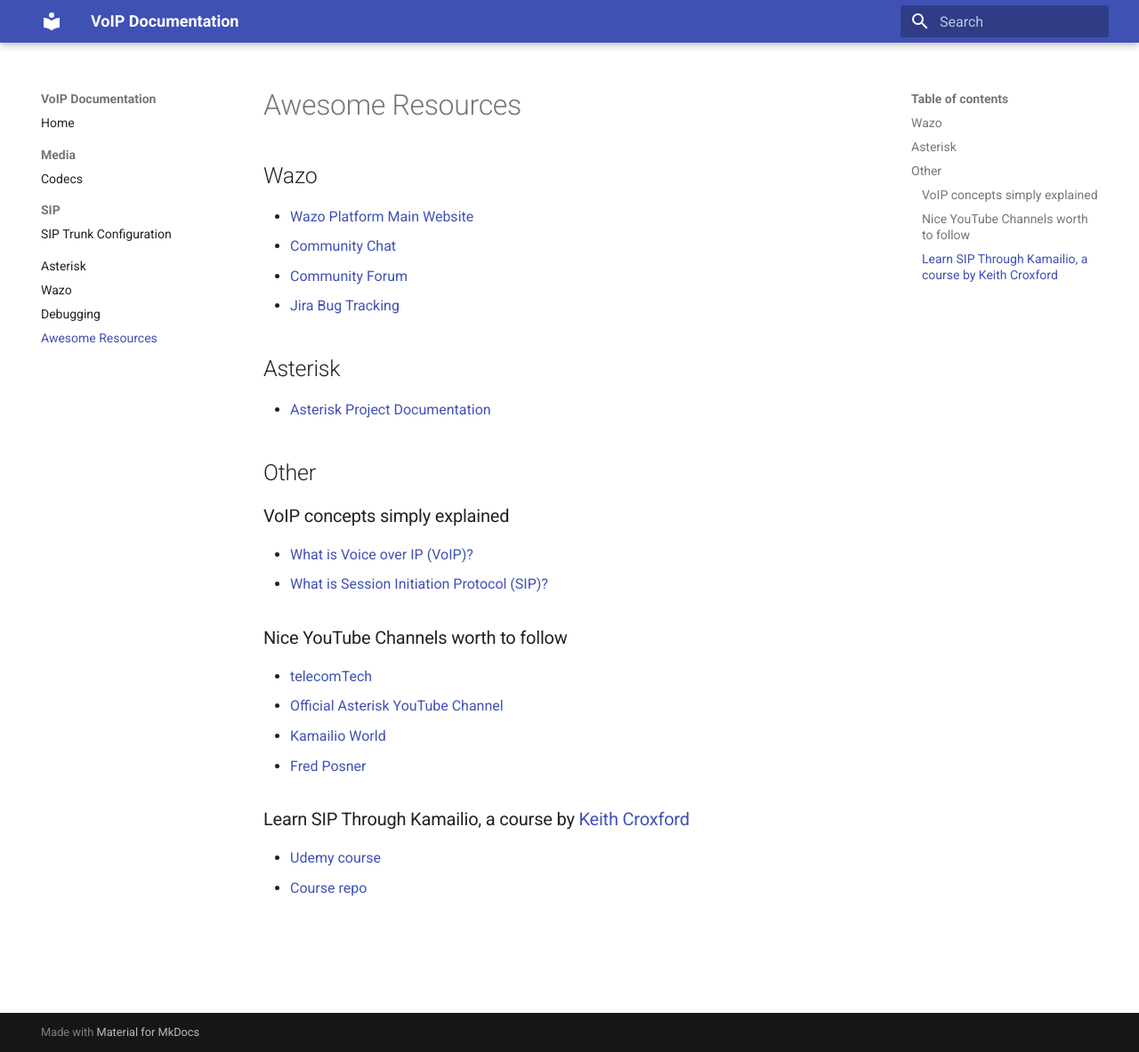
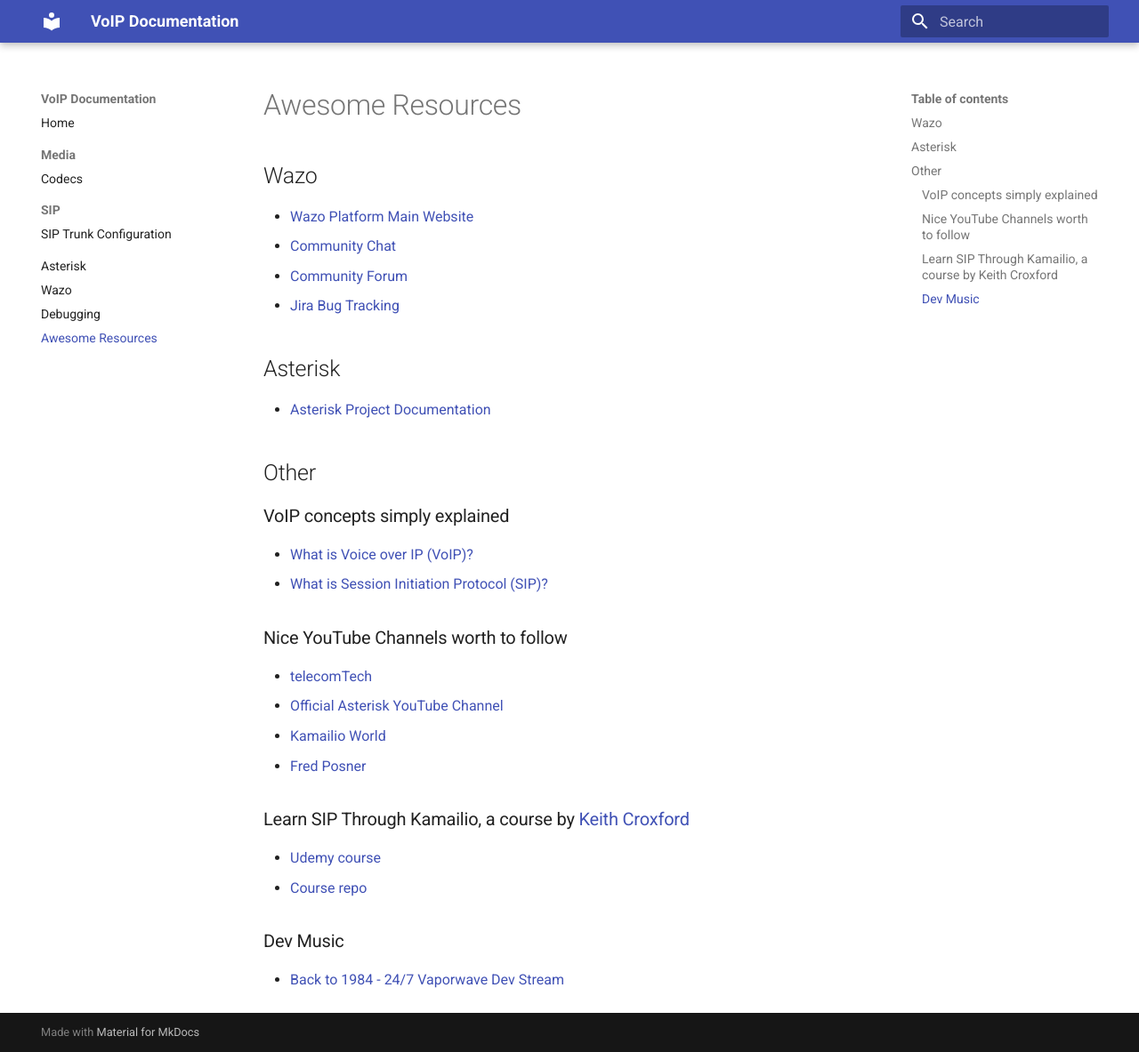
Before and after one commit to SergeBayet/voip-docs, an MkDocs documentation site: the page built from docs/resources.md, in a window 1280 px wide and 1183 px high. Shown: the whole window at 89% size. Built offline with MkDocs 1.6.1 and Material for MkDocs 9.7.7, drawn with Linux system fonts in a browser that asks for light colours.

Commit message:
[IMP] the best improvement

```diff
--- a/docs/resources.md
+++ b/docs/resources.md
@@ -26,3 +26,6 @@
 ### Learn SIP Through Kamailio, a course by [Keith Croxford](https://github.com/keithcroxford)
 - [Udemy course](https://www.udemy.com/course/learn-sip-through-kamailio)
 - [Course repo](https://github.com/keithcroxford/kamailio-course)
+
+### Dev Music
+- [Back to 1984 - 24/7 Vaporwave Dev Stream](https://www.youtube.com/watch?v=knbaRZMVD1s)
```
